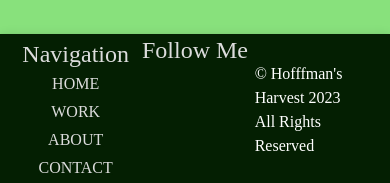
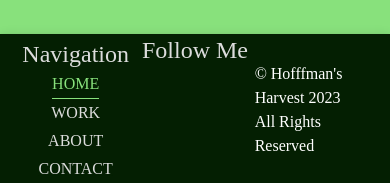
Before and after one commit to SABaltz/hoffmans-harvest, a React (Create React App) app: page /home in a window 390 px wide. Shown: the part 1219-1402 px from the top of the page. Built offline with nearby package versions, Linux system fonts and the light colour scheme.

Commit message:
Update footer to utilize same responsive techniques as NavBar.tsx

```diff
--- a/src/components/footer/Footer.tsx
+++ b/src/components/footer/Footer.tsx
@@ -14,6 +14,7 @@ function Footer() {
     const currentYear = new Date().getFullYear();
     const [passSequence, setPassSequence] = useState(0)
     const [showPortal, setShowPortal] = useState(false)
+    const currentPage = window.location.href.toString().split('/')[3].toUpperCase();
 
     function resetPassSequence() {
 
@@ -71,11 +72,23 @@ function Footer() {
                                         setPassSequence(0)
                                 }}>Navigation</Typography>
                                 {navOptions.map((option, index) => (
-                                    <Typography key={index} variant={'subtitle1'} component="div">
-                                        <Link href={option} sx={{color: textColor}}>
+                                    <Link href={option}>
+                                        <Typography key={index} variant={'subtitle1'} component="div"
+                                                    sx={{
+                                                        color: currentPage === option.toUpperCase() ? secondaryColor : textColor,
+                                                        borderBottom:
+                                                            currentPage === option.toUpperCase()
+                                                                ? `.1rem solid ${secondaryColor}`
+                                                                : currentPage === '' && option === 'home'
+                                                                    ? `.1rem solid ${textColor}`
+                                                                    : '',
+                                                        '&:hover': {
+                                                            color: secondaryColor,
+                                                        },
+                                                    }}>
                                             {option.toUpperCase()}
-                                        </Link>
-                                    </Typography>
+                                        </Typography>
+                                    </Link>
                                 ))}
                             </Stack>
                         </Grid>
--- a/src/components/nav-bar/NavBar.tsx
+++ b/src/components/nav-bar/NavBar.tsx
@@ -111,7 +111,6 @@ function NavBar() {
                                                         : currentPage === '' && option === 'home'
                                                             ? `.1rem solid ${textColor}`
                                                             : '',
-
                                                 '&:hover': {
                                                     color: secondaryColor,
                                                 },
```
